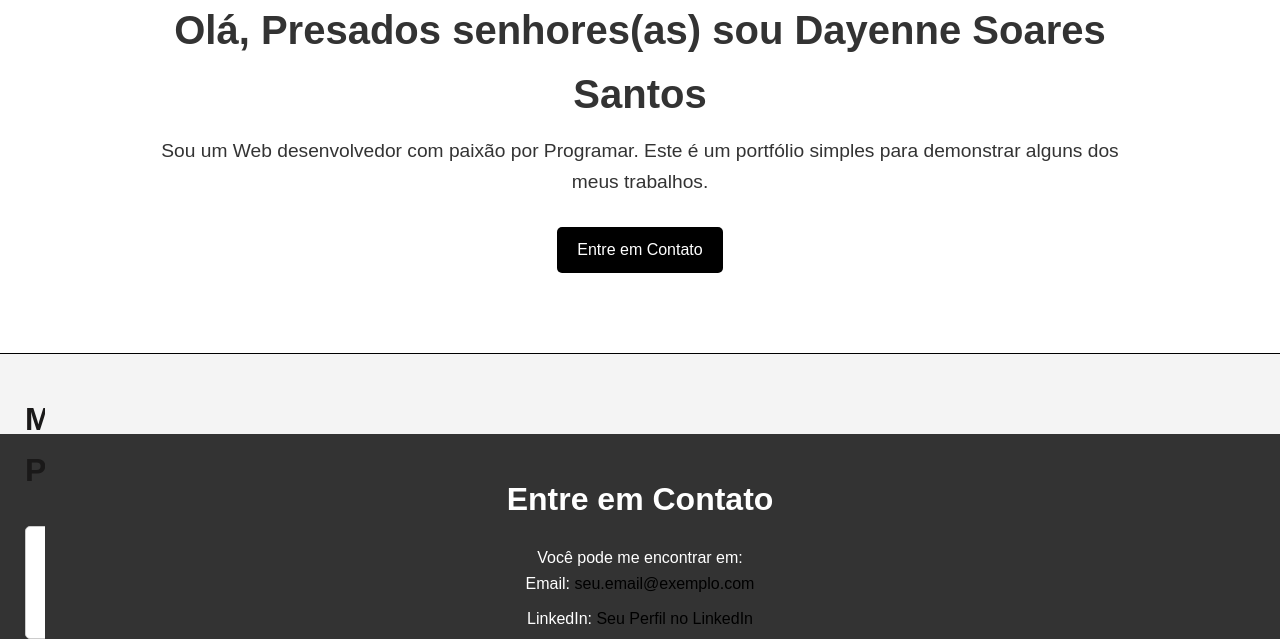
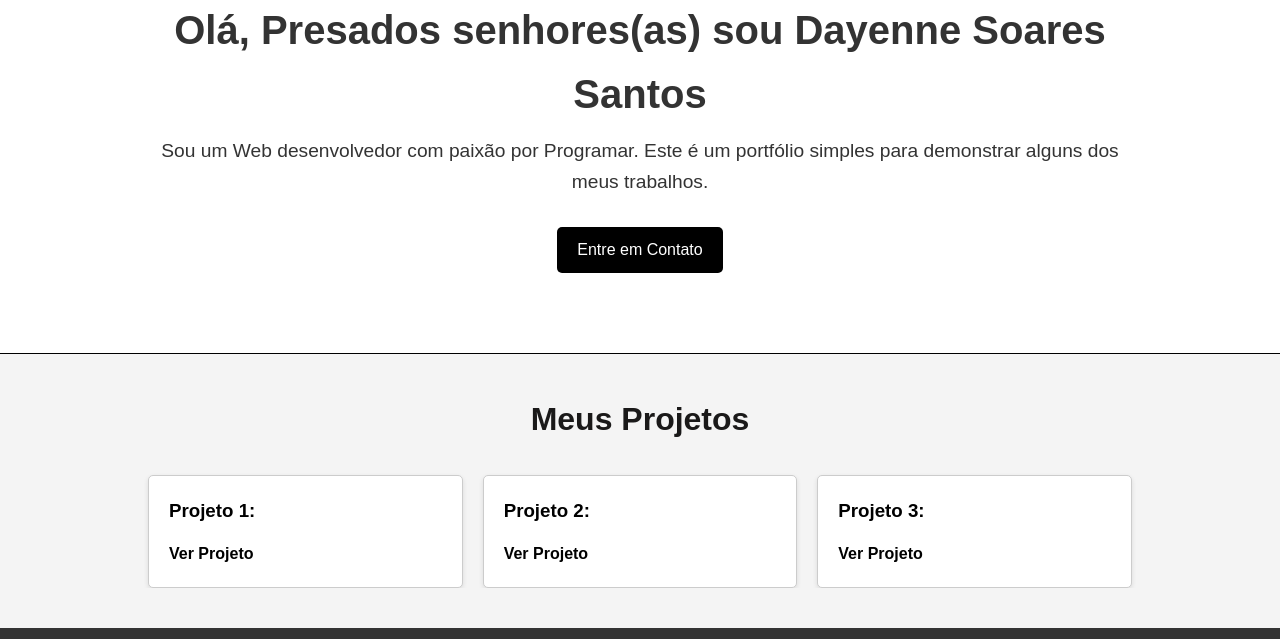
Before and after one commit to yzdenne/Portifolio, a plain HTML site: page index.html in a window 1280 px wide. Shown: the part 210-849 px from the top of the page. Drawn offline with Linux system fonts and the light colour scheme.

Commit message:
Clean up CSS by removing empty background images
Removed unused background-image properties and adjusted dimensions.

```diff
--- a/style.css
+++ b/style.css
@@ -106,22 +106,17 @@ header a:hover {
 .secao-projetos {
     padding: 40px 0;
     text-align: center;
-    background-image: url();
-    width: 50px;
-    height: 50px;
 }
 
 .secao-projetos h2 {
     margin-bottom: 30px;
     font-size: 2em;
-    background-image: url();
 }
 
 .grade-projetos {
     display: grid;
     grid-template-columns: repeat(auto-fit, minmax(300px, 1fr));
     gap: 20px;
-    background-image: url();
 }
 
 .cartao-projeto {
```
